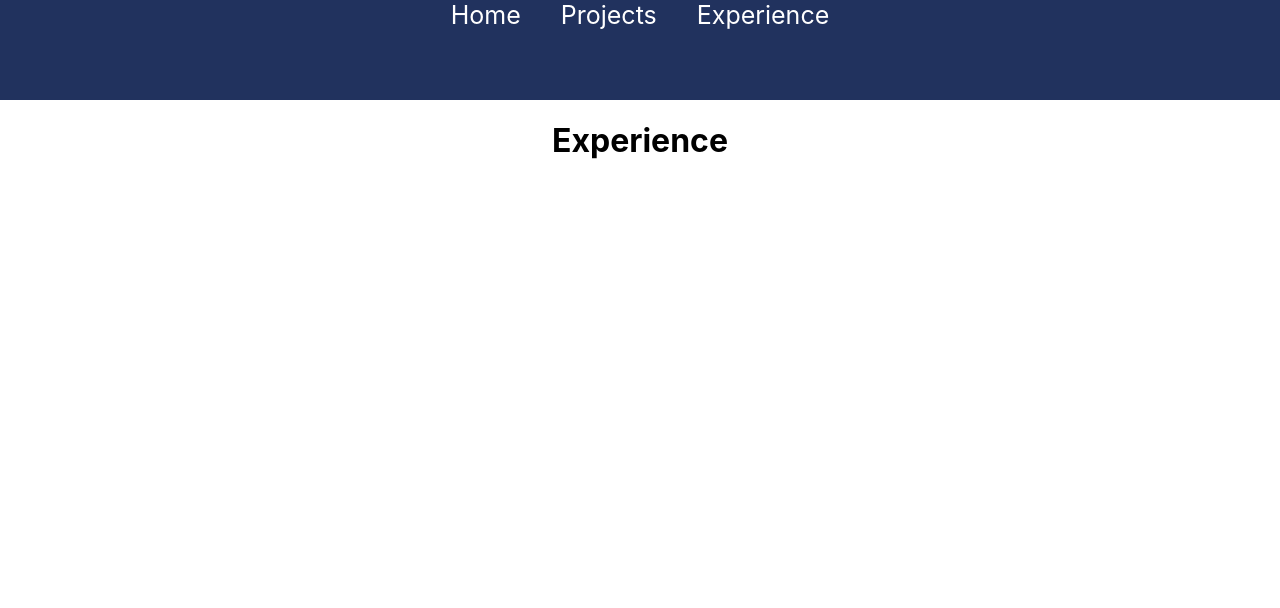
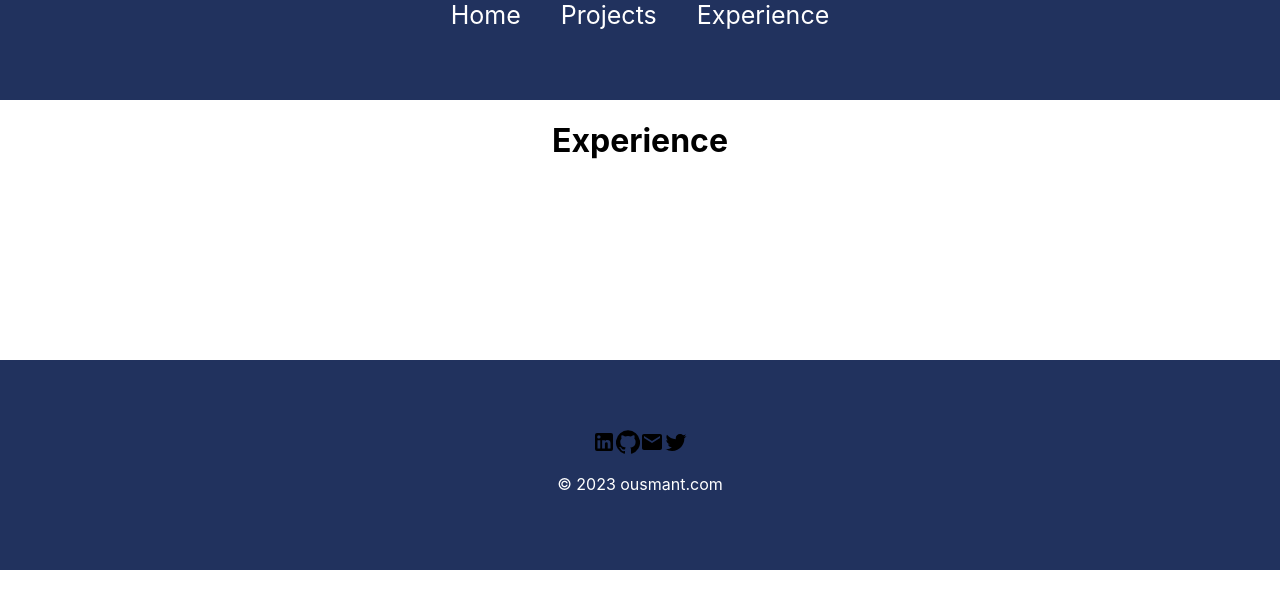
Before and after one commit to Ousman-T/Portfolio_app, a React (Create React App) app: page /experience in a window 1280 px wide. Shown: the top 608 px of the page. Built offline with nearby package versions, Linux system fonts and the light colour scheme.

Commit message:
working on footer

```diff
--- a/src/App.jsx
+++ b/src/App.jsx
@@ -4,6 +4,7 @@ import Home from './Pages/Home';
 import Projects from './Pages/Projects';
 import Experience from './Pages/Experience';
 import Navbar from './Components/Navbar';
+import Footer from './Components/Footer';
 
 function App() {
   return (
@@ -15,6 +16,7 @@ function App() {
           <Route path='/projects' element={<Projects />} />
           <Route path='/experience' element={<Experience />} />
         </Routes>
+        <Footer />
       </Router>
     </div>
   );
--- /dev/null
+++ b/src/Components/Footer.jsx
@@ -0,0 +1,20 @@
+import React from "react";
+import LinkedInIcon from "@material-ui/icons/LinkedIn"
+import GitHubIcon from "@material-ui/icons/GitHub"
+import TwitterIcon from "@material-ui/icons/Twitter"
+import GmailIcon from "@material-ui/icons/Email"
+import "../Styles/FooterStyle.css"
+
+export default function Footer(){
+    return(
+        <div className="footer">
+            <div>
+                <LinkedInIcon />
+                <GitHubIcon />
+                <GmailIcon />
+                <TwitterIcon />
+            </div>
+            <p>&copy; 2023 ousmant.com</p>
+        </div>
+    )
+}
--- /dev/null
+++ b/src/Styles/FooterStyle.css
@@ -0,0 +1,28 @@
+.footer {
+    width: 100%;
+    height: 200px;
+    background: #21325e;
+    display: flex;
+    justify-content: center;
+    align-items: center;
+    flex-direction: column;
+    padding-top: 10px;
+    margin-top: 200px;
+  }
+
+  .socialMedia svg {
+    color: white;
+    margin: 20px;
+    font-size: 70px;
+    cursor: pointer;
+  }
+
+  .footer p {
+    color: white;
+  }
+
+  @media only screen and (max-width: 600px) {
+    .footer svg {
+      font-size: 50px;
+    }
+  }
```
